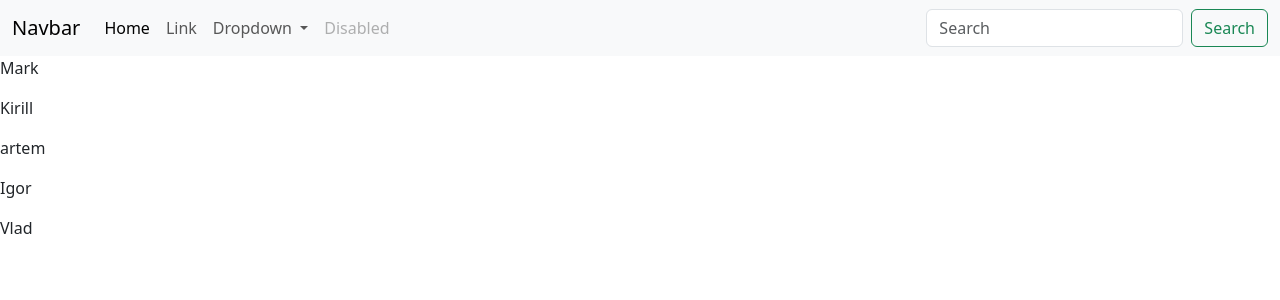
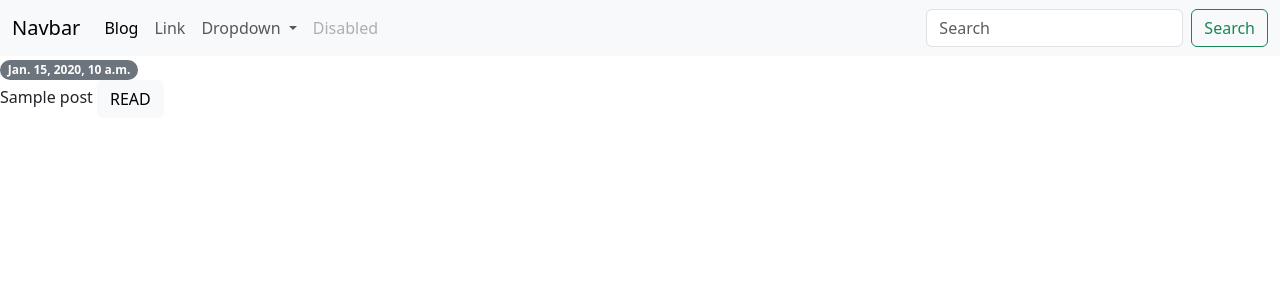
Before and after one commit to FedoTka/Blog, a Django app: page /posts/ in a window 1280 px wide. Shown: the top 300 px of the page. Run offline with Django 4.2, Linux system fonts and the light colour scheme; tables that the repository leaves empty hold one stand-in row (values such as "Sample post").

Commit message:
Version 1.3

```diff
--- a/Blog/posts/models.py
+++ b/Blog/posts/models.py
@@ -1,16 +1,25 @@
 from django.db import models
-
+from django.shortcuts import reverse
 # Create your models here.
 class Post(models.Model):
     def __str__(self):
-        return  self.Post_text
-    Post_text = models.TextField(max_length=500)
-    pub_date = models.DateTimeField('date published')
+        return self.Post_text
+    def get_absolute_url(self):
+        return reverse('post_detail_url', kwargs={'slug': self.slug})
+    Title = models.CharField(max_length=150, db_index=True)
+    slug = models.SlugField(max_length=150, unique=True)
+    Post_text = models.TextField(max_length=500, db_index=True)
+    pub_date = models.DateTimeField(auto_now_add=True)
+    tags = models.ManyToManyField('Tag', blank=True, related_name='posts')
 
-
+class Tag(models.Model):
+    Title = models.CharField(max_length=50)
+    slug = models.SlugField(max_length=50, unique=True)
+    def __str__(self):
+        return '{}'.format(self.Title)
 class Comment(models.Model):
     def __str__(self):
         return self.choice_text
 
-    comment = models.ForeignKey(Post, on_delete = models.CASCADE)
-    choice_text = models.CharField(max_length = 250)
+    comment = models.ForeignKey(Post, on_delete=models.CASCADE)
+    choice_text = models.CharField(max_length=250)
--- a/Blog/posts/templates/posts/index.html
+++ b/Blog/posts/templates/posts/index.html
@@ -6,9 +6,12 @@
 {% endblock %}
 
 {% block content%}
-    {%for name in names%}
+    {%for post in posts%}
+    <span class="badge rounded-pill text-bg-secondary">
+        {{post.pub_date}}</span>
         <p>
-          {{name}}
+          {{post.Title}}
+            <a href = "{% url 'post_detail_url' slug=post.slug %}" class="btn btn-light">READ</a>
         </p>
     {%endfor%}
 {% endblock %}
--- a/Blog/posts/urls.py
+++ b/Blog/posts/urls.py
@@ -1,7 +1,8 @@
 from django.urls import path
 
-from . import views
+from .views import *
 
 urlpatterns = [
-    path('', views.index, name='index'),
+    path('', posts_list, name='posts_list_url'),
+    path('posts/<str:slug>/', post_detail, name='post_detail_url')
 ]
--- a/Blog/posts/views.py
+++ b/Blog/posts/views.py
@@ -1,5 +1,12 @@
 from django.http import HttpResponse
 from django.shortcuts import render
-def index(request):
+from .models import Post
+def posts_list(request):
     n = {'Vlad', 'Kirill', 'Mark', 'artem', 'Igor'}
-    return render(request, 'posts/index.html', context={'names' :n })
+    posts = Post.objects.all()
+    return render(request, 'posts/index.html', context={'posts': posts})
+
+def post_detail(request, slug):
+    post = Post.objects.get(slug__iexact=slug)
+    print(post)
+    return render(request, 'posts/post_detail.html', context={'post': post})
--- a/Blog/templates/base.html
+++ b/Blog/templates/base.html
@@ -22,7 +22,7 @@
     <div class="collapse navbar-collapse" id="navbarSupportedContent">
       <ul class="navbar-nav me-auto mb-2 mb-lg-0">
         <li class="nav-item">
-          <a class="nav-link active" aria-current="page" href="#">Home</a>
+          <a class="nav-link active" aria-current="page" href="{% url 'posts_list_url' %}">Blog</a>
         </li>
         <li class="nav-item">
           <a class="nav-link" href="#">Link</a>
```
Also changed, not shown: Blog/posts/templates/posts/post_detail.html (added, +14 -0 lines), Blog/posts/migrations/0002_tag_post_title_post_slug_alter_post_post_text_and_more.py (added), Blog/posts/migrations/0003_alter_post_title_alter_post_slug.py (added).
